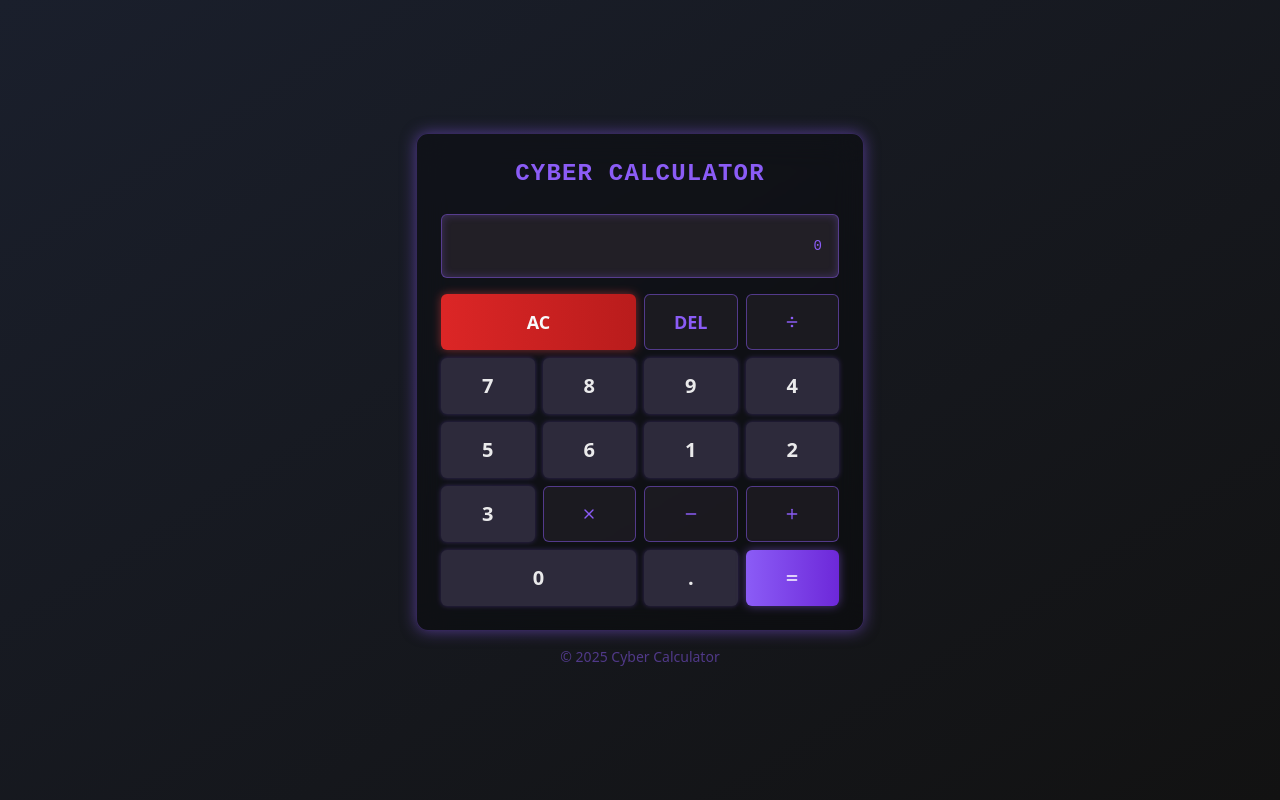
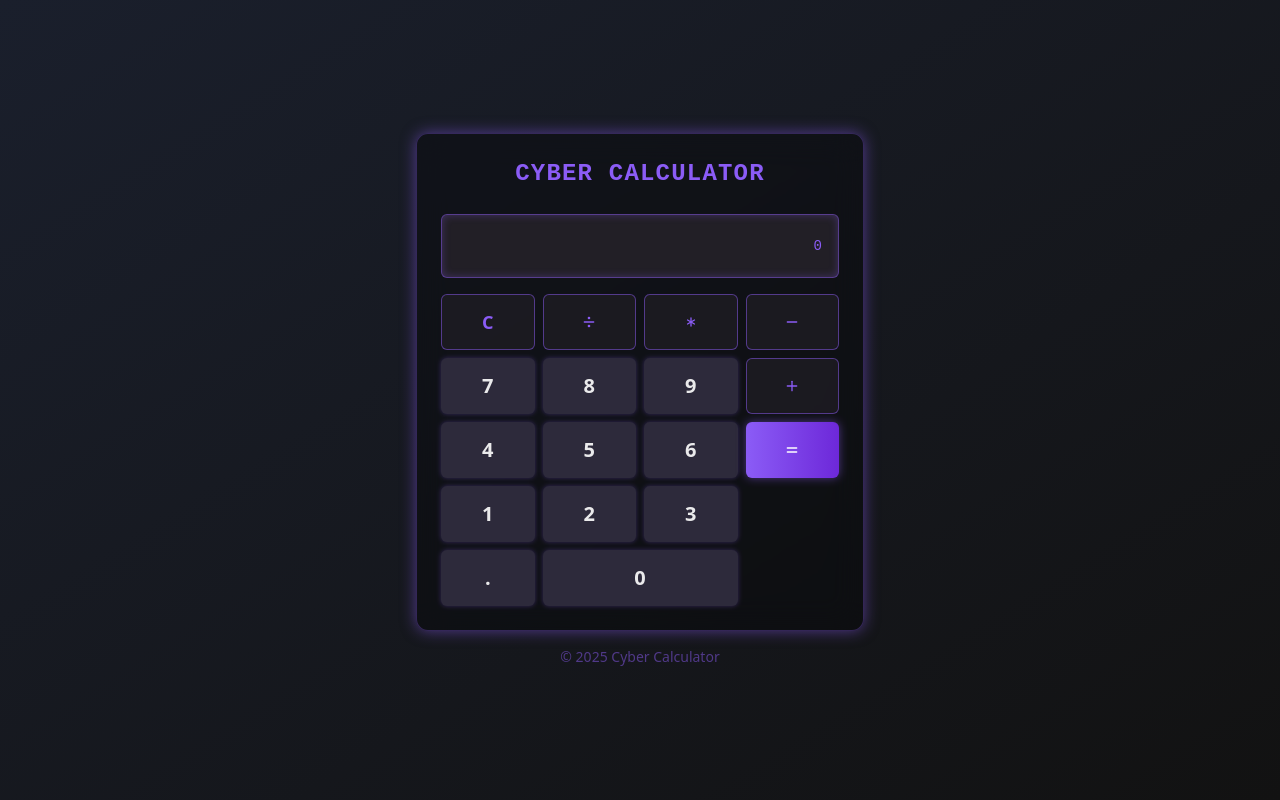
Before and after one commit to migueldev-developer/vazio-portfolio-generator, a React (Vite) app: page / in a window 1280 px wide. Built offline with nearby package versions, Linux system fonts and the light colour scheme.

Commit message:
Organize calculator buttons
Restructure calculator button layout to match the provided image.

```diff
--- a/src/pages/Index.tsx
+++ b/src/pages/Index.tsx
@@ -2,7 +2,7 @@
 import { useState } from 'react';
 import { Button } from "@/components/ui/button";
 import { Input } from "@/components/ui/input";
-import { Plus, Minus, X, Divide, Equal } from "lucide-react";
+import { Plus, Minus, Asterisk, Divide, Equal } from "lucide-react";
 
 const Index = () => {
   const [display, setDisplay] = useState<string>('0');
@@ -51,10 +51,10 @@ const Index = () => {
         case '-':
           newValue = currentValue - inputValue;
           break;
-        case 'x':
+        case '*':
           newValue = currentValue * inputValue;
           break;
-        case '÷':
+        case '/':
           if (inputValue === 0) {
             clearDisplay();
             return;
@@ -85,10 +85,10 @@ const Index = () => {
       case '-':
         newValue = currentValue - inputValue;
         break;
-      case 'x':
+      case '*':
         newValue = currentValue * inputValue;
         break;
-      case '÷':
+      case '/':
         if (inputValue === 0) {
           clearDisplay();
           return;
@@ -120,48 +120,29 @@ const Index = () => {
             </div>
           </div>
 
+          {/* Reorganized grid layout based on the reference image */}
           <div className="grid grid-cols-4 gap-2">
-            {/* Clear and backspace */}
-            <Button
-              variant="destructive"
-              className="col-span-2 h-14 text-lg font-semibold bg-gradient-to-r from-red-600 to-red-700 hover:from-red-700 hover:to-red-800 shadow-[0_0_10px_rgba(239,68,68,0.5)]"
-              onClick={clearDisplay}
-            >
-              AC
-            </Button>
+            {/* First row: C, /, *, - */}
             <Button
               variant="outline"
               className="h-14 text-lg font-semibold border-[#8B5CF6]/50 text-[#8B5CF6] bg-[#221F26]/70 hover:bg-[#8B5CF6]/20"
-              onClick={() => setDisplay(display.length > 1 ? display.slice(0, -1) : '0')}
+              onClick={clearDisplay}
             >
-              DEL
+              C
             </Button>
             <Button
               variant="outline"
               className="h-14 flex items-center justify-center border-[#8B5CF6]/50 text-[#8B5CF6] bg-[#221F26]/70 hover:bg-[#8B5CF6]/20"
-              onClick={() => handleOperator('÷')}
+              onClick={() => handleOperator('/')}
             >
               <Divide className="h-5 w-5" />
             </Button>
-
-            {/* Numbers */}
-            {[7, 8, 9, 4, 5, 6, 1, 2, 3].map(number => (
-              <Button
-                key={number}
-                className="h-14 text-xl font-semibold bg-[#2D2A3B] hover:bg-[#3D3A4B] text-white/90 shadow-[0_0_5px_rgba(139,92,246,0.3)] transition-all duration-150 hover:translate-y-[-2px]"
-                onClick={() => inputDigit(String(number))}
-              >
-                {number}
-              </Button>
-            ))}
-
-            {/* Operators */}
             <Button
               variant="outline"
               className="h-14 flex items-center justify-center border-[#8B5CF6]/50 text-[#8B5CF6] bg-[#221F26]/70 hover:bg-[#8B5CF6]/20"
-              onClick={() => handleOperator('x')}
+              onClick={() => handleOperator('*')}
             >
-              <X className="h-5 w-5" />
+              <Asterisk className="h-5 w-5" />
             </Button>
             <Button
               variant="outline"
@@ -169,6 +150,26 @@ const Index = () => {
               onClick={() => handleOperator('-')}
             >
               <Minus className="h-5 w-5" />
+            </Button>
+
+            {/* Second row: 7, 8, 9, + */}
+            <Button
+              className="h-14 text-xl font-semibold bg-[#2D2A3B] hover:bg-[#3D3A4B] text-white/90 shadow-[0_0_5px_rgba(139,92,246,0.3)] transition-all duration-150 hover:translate-y-[-2px]"
+              onClick={() => inputDigit('7')}
+            >
+              7
+            </Button>
+            <Button
+              className="h-14 text-xl font-semibold bg-[#2D2A3B] hover:bg-[#3D3A4B] text-white/90 shadow-[0_0_5px_rgba(139,92,246,0.3)] transition-all duration-150 hover:translate-y-[-2px]"
+              onClick={() => inputDigit('8')}
+            >
+              8
+            </Button>
+            <Button
+              className="h-14 text-xl font-semibold bg-[#2D2A3B] hover:bg-[#3D3A4B] text-white/90 shadow-[0_0_5px_rgba(139,92,246,0.3)] transition-all duration-150 hover:translate-y-[-2px]"
+              onClick={() => inputDigit('9')}
+            >
+              9
             </Button>
             <Button
               variant="outline"
@@ -178,13 +179,53 @@ const Index = () => {
               <Plus className="h-5 w-5" />
             </Button>
 
-            {/* Zero, decimal, equals */}
+            {/* Third row: 4, 5, 6, = */}
             <Button
-              className="h-14 text-xl font-semibold bg-[#2D2A3B] hover:bg-[#3D3A4B] text-white/90 col-span-2 shadow-[0_0_5px_rgba(139,92,246,0.3)] transition-all duration-150 hover:translate-y-[-2px]"
-              onClick={() => inputDigit('0')}
+              className="h-14 text-xl font-semibold bg-[#2D2A3B] hover:bg-[#3D3A4B] text-white/90 shadow-[0_0_5px_rgba(139,92,246,0.3)] transition-all duration-150 hover:translate-y-[-2px]"
+              onClick={() => inputDigit('4')}
             >
-              0
+              4
             </Button>
+            <Button
+              className="h-14 text-xl font-semibold bg-[#2D2A3B] hover:bg-[#3D3A4B] text-white/90 shadow-[0_0_5px_rgba(139,92,246,0.3)] transition-all duration-150 hover:translate-y-[-2px]"
+              onClick={() => inputDigit('5')}
+            >
+              5
+            </Button>
+            <Button
+              className="h-14 text-xl font-semibold bg-[#2D2A3B] hover:bg-[#3D3A4B] text-white/90 shadow-[0_0_5px_rgba(139,92,246,0.3)] transition-all duration-150 hover:translate-y-[-2px]"
+              onClick={() => inputDigit('6')}
+            >
+              6
+            </Button>
+            <Button
+              className="h-14 flex items-center justify-center bg-gradient-to-r from-[#8B5CF6] to-[#6D28D9] hover:from-[#7C3AED] hover:to-[#6D28D9] text-white shadow-[0_0_10px_rgba(139,92,246,0.5)] transition-all duration-150 hover:translate-y-[-2px] row-span-2"
+              onClick={performCalculation}
+            >
+              <Equal className="h-5 w-5" />
+            </Button>
+
+            {/* Fourth row: 1, 2, 3, (= continued from above) */}
+            <Button
+              className="h-14 text-xl font-semibold bg-[#2D2A3B] hover:bg-[#3D3A4B] text-white/90 shadow-[0_0_5px_rgba(139,92,246,0.3)] transition-all duration-150 hover:translate-y-[-2px]"
+              onClick={() => inputDigit('1')}
+            >
+              1
+            </Button>
+            <Button
+              className="h-14 text-xl font-semibold bg-[#2D2A3B] hover:bg-[#3D3A4B] text-white/90 shadow-[0_0_5px_rgba(139,92,246,0.3)] transition-all duration-150 hover:translate-y-[-2px]"
+              onClick={() => inputDigit('2')}
+            >
+              2
+            </Button>
+            <Button
+              className="h-14 text-xl font-semibold bg-[#2D2A3B] hover:bg-[#3D3A4B] text-white/90 shadow-[0_0_5px_rgba(139,92,246,0.3)] transition-all duration-150 hover:translate-y-[-2px]"
+              onClick={() => inputDigit('3')}
+            >
+              3
+            </Button>
+
+            {/* Fifth row: ., 0 */}
             <Button
               className="h-14 text-xl font-semibold bg-[#2D2A3B] hover:bg-[#3D3A4B] text-white/90 shadow-[0_0_5px_rgba(139,92,246,0.3)] transition-all duration-150 hover:translate-y-[-2px]"
               onClick={inputDecimal}
@@ -192,10 +233,10 @@ const Index = () => {
               .
             </Button>
             <Button
-              className="h-14 flex items-center justify-center bg-gradient-to-r from-[#8B5CF6] to-[#6D28D9] hover:from-[#7C3AED] hover:to-[#6D28D9] text-white shadow-[0_0_10px_rgba(139,92,246,0.5)] transition-all duration-150 hover:translate-y-[-2px]"
-              onClick={performCalculation}
+              className="h-14 text-xl font-semibold bg-[#2D2A3B] hover:bg-[#3D3A4B] text-white/90 shadow-[0_0_5px_rgba(139,92,246,0.3)] transition-all duration-150 hover:translate-y-[-2px] col-span-2"
+              onClick={() => inputDigit('0')}
             >
-              <Equal className="h-5 w-5" />
+              0
             </Button>
           </div>
         </div>
```
